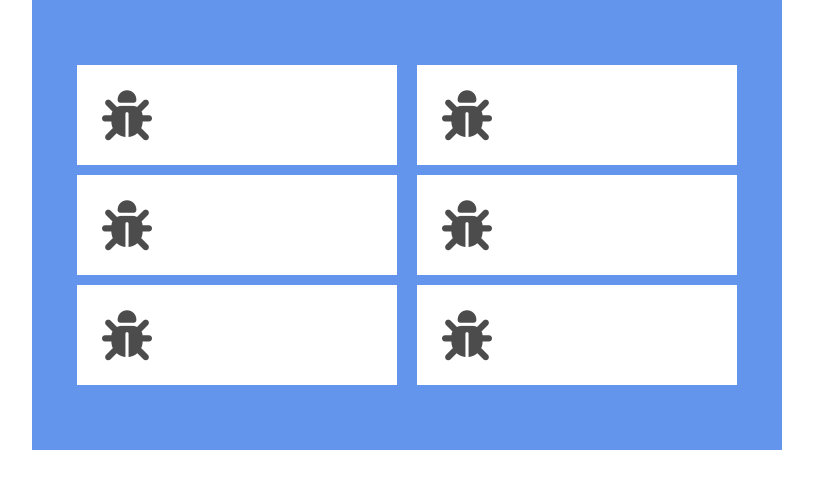
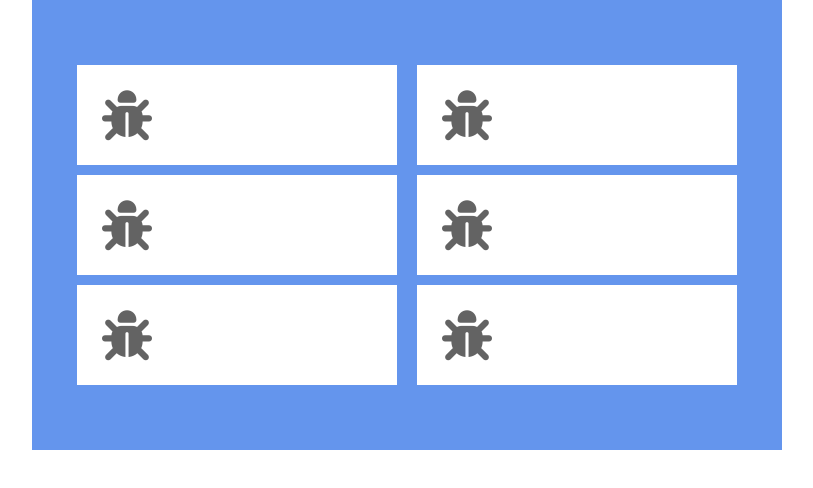
Before and after one commit to katika11/october2022, a plain HTML site: page lesson2/card2/index.html in a window 1280 px wide. Shown: the whole page, without its empty margins (233-1046 px from the left). Drawn offline with Linux system fonts and the light colour scheme.

Commit message:
give bugs color

```diff
--- a/lesson2/card2/card.css
+++ b/lesson2/card2/card.css
@@ -41,5 +41,5 @@
 }
 .fa-bug {
     font-size: 50px;
-    color: rgba(0, 0, 0, 0.70);
+    color: rgba(0, 0, 0, 0.61);
 }
```
